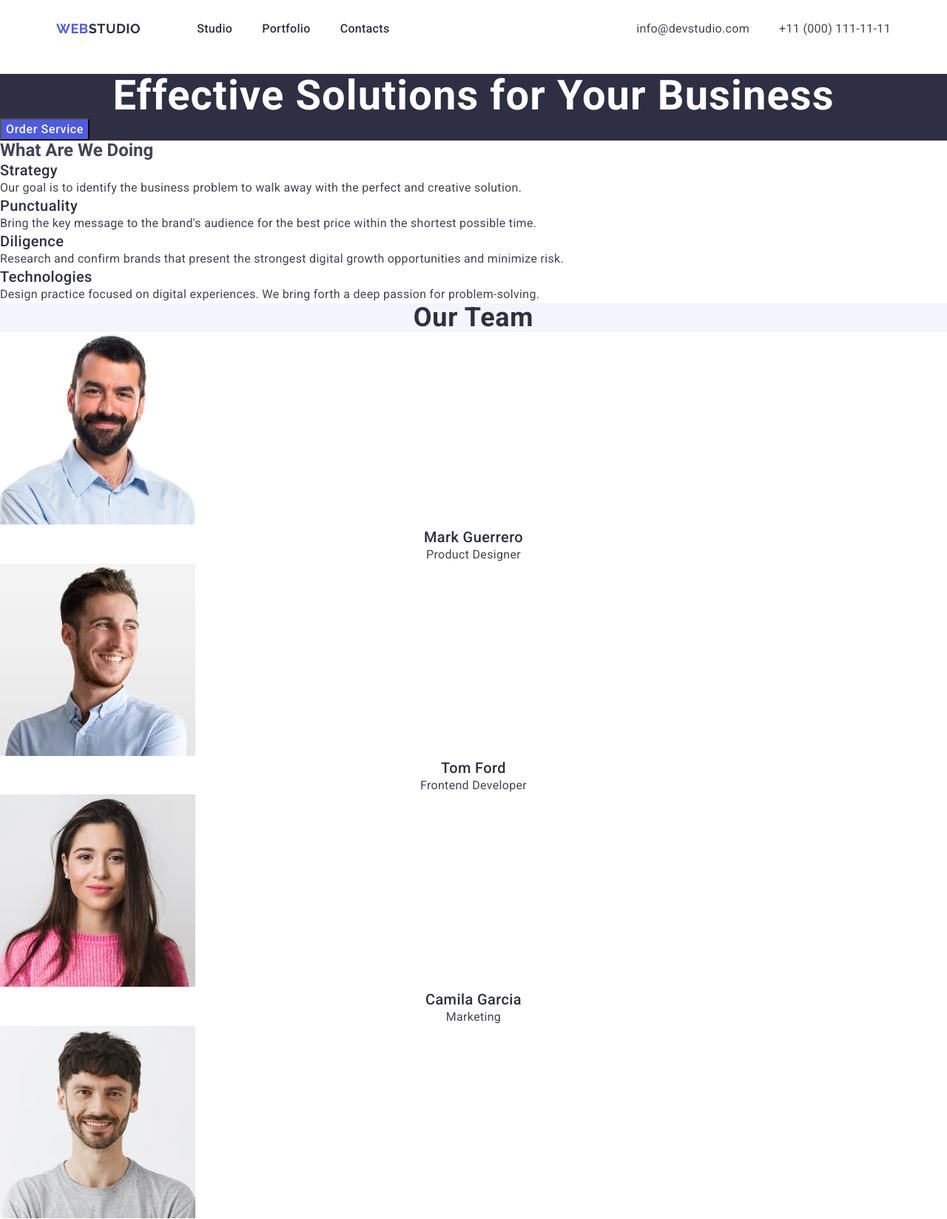
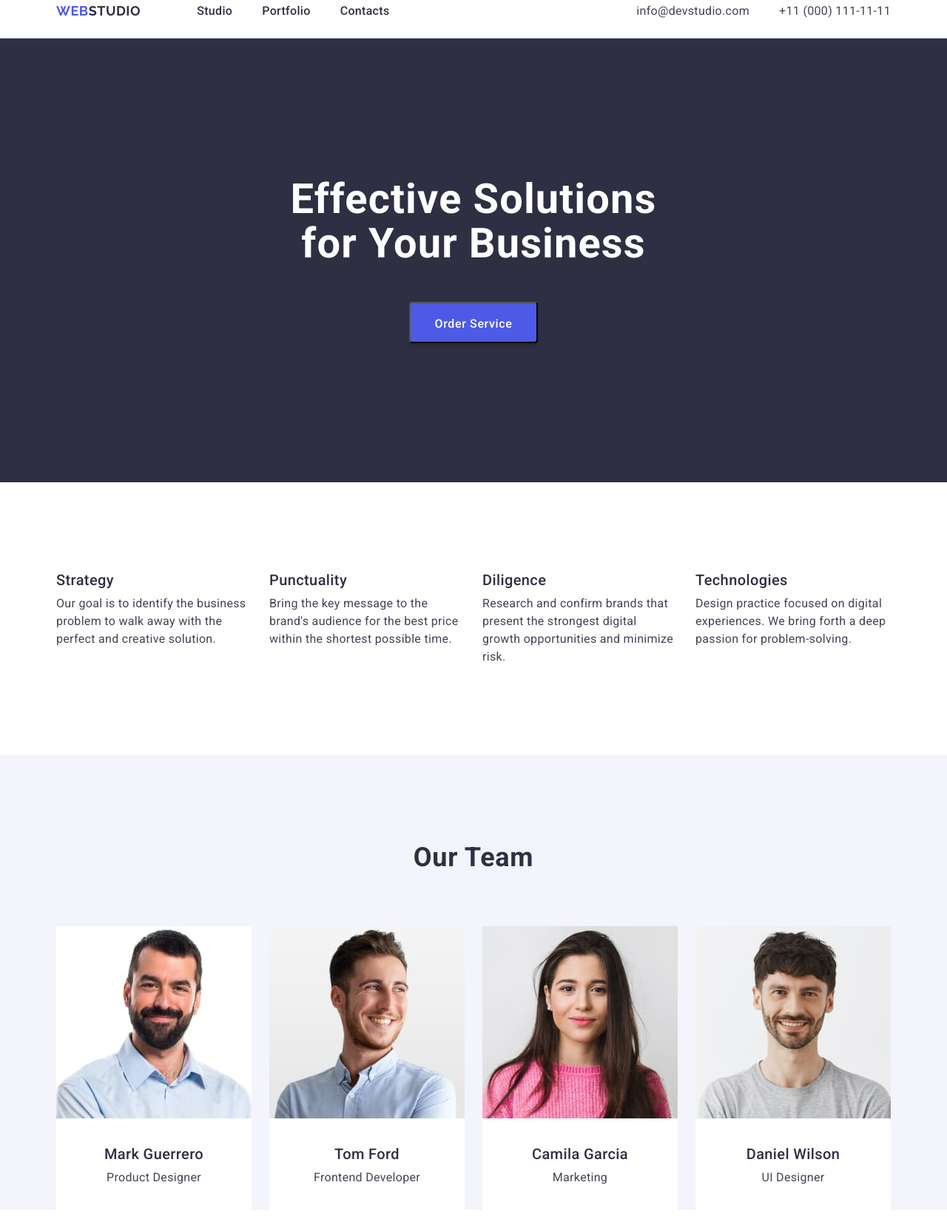
Before and after one commit to Aleksandr-Raynov/goit-markup-hw-03, a plain HTML site: page index.html in a window 1280 px wide. Shown: the part 21-1669 px from the top of the page at 74% size. Drawn offline with nearby package versions, Linux system fonts and the light colour scheme.

Commit message:
make 2 section

```diff
--- a/css/styles.css
+++ b/css/styles.css
@@ -35,8 +35,6 @@ border-bottom: 1px solid #e7e9fc;
 .header-nav {
   display: flex;
   align-items: center;
-  margin-top: 24px;
-  margin-bottom: 24px;
 }
 .nav-list {
   display: flex;
@@ -89,6 +87,7 @@ margin-left: auto;
 }
 .contacts {
   font-style: normal;
+  margin-left: auto;
 }
 .contacts-link {
   font-size: 16px;
@@ -96,10 +95,14 @@ margin-left: auto;
   letter-spacing: 0.02em;
   color: #434455;
 }
+
+/* section solutions */
 .section-solutions {
-    background-color: #2e2f42;
+  background-color: #2e2f42;
+  display: flex;
 }
 .button {
+    display: block;
     font-family: "Roboto", sans-serif;
     font-weight: 500;
     font-size: 16px;
@@ -108,11 +111,20 @@ margin-left: auto;
     color: #fff;
     cursor: pointer;
     background-color: #4d5ae5;
+    border-radius: 4px;
+    padding: 16px 32px;
+    height: 56px;
+    box-shadow: 0 4px 4px 0 rgba(0, 0, 0, 0.15);
+    min-width: 169px;
+    margin-left: auto;
+    margin-right: auto;
+    margin-bottom: 188px;
 }
 .button:hover,
 .button:focus {
     background-color: #404bbf
 }
+
 .section-solutions-title {
     font-weight: 700;
     font-size: 56px;
@@ -120,31 +132,58 @@ margin-left: auto;
     letter-spacing: 0.02em;
     text-align: center;
     color: #fff;
+    padding-top: 188px;
+    margin-bottom: 48px;
+    margin-left: auto;
+    margin-right: auto;
+    width: 496px;
 }
-.sections-headers {
-    font-weight: 700;
-    font-size: 36px;
-    line-height: 1.11;
-    letter-spacing: 0.02em;
-    text-align: center;
-    text-transform: capitalize;
-    color: #2e2f42;
-}
+ /* section2 */
+ .list-doing {
+  display: flex;
+  width: calc((100% - 72px) / 4);
+  gap: 24px;
+  margin: 120px 0;
+ }
 .section-doing-title {
     font-weight: 500;
     font-size: 20px;
     line-height: 1.2;
     letter-spacing: 0.02em;
     color: #2e2f42;
+    margin-bottom: 8px;
 }
 .section-doing-text {
     font-size: 16px;
     line-height: 1.5;
     letter-spacing: 0.02em;
     color: #434455;
+    width: 264px;
 }
+/* section team */
 .section-team {
     background-color: #f4f4fd;
+    display: flex;
+    flex-direction: column;
+}
+.container-team {
+  display: flex;
+  flex-direction: row;
+}
+.sections-headers {
+  font-weight: 700;
+  font-size: 36px;
+  line-height: 1.11;
+  letter-spacing: 0.02em;
+  text-align: center;
+  text-transform: capitalize;
+  color: #2e2f42;
+  margin: 120px auto 72px;
+  display: flex;
+}
+.img-list {
+  display: flex;
+  gap: 24px;
 }
 .team-item {
    background-color: #fff;
@@ -163,6 +202,21 @@ margin-left: auto;
     text-align: center;
     color: #434455;
 }
+
+.team-text-container {
+  display: flex;
+  flex-direction: column;
+  gap: 8px;
+  margin: 32px 16px;
+}
+
+/* section portfolio */
+.container-portfolio {
+  display: flex;
+  flex-direction: column;
+}
+
+
 .portfolio-title {
     font-weight: 500;
     font-size: 20px;
--- a/index.html
+++ b/index.html
@@ -38,8 +38,7 @@
         <address class="contacts">
           <ul class="contacts-list">
             <li class="contacts-item">
-              <a class="contacts-link" href="mailto:info@devstudio.com"
-                >info@devstudio.com
+              <a class="contacts-link" href="mailto:info@devstudio.com">info@devstudio.com
               </a>
             </li>
             <li class="contacts-item">
@@ -53,15 +52,18 @@
     </header>
     <main>
       <section class="section-solutions">
+        <div class="container">
         <h1 class="section-solutions-title">
           Effective Solutions for Your Business
         </h1>
         <button type="button" class="button">Order Service</button>
+        </div>
       </section>
 
       <section>
-        <h2>What Are We Doing</h2>
-        <ul>
+        <div class="container">
+        <h2 hidden class="visually-hidden">What Are We Doing</h2>
+        <ul class="list-doing">
           <li>
             <h3 class="section-doing-title">Strategy</h3>
             <p class="section-doing-text">
@@ -91,24 +93,30 @@
             </p>
           </li>
         </ul>
+        </div>
       </section>
 
       <section class="section-team">
         <h2 class="sections-headers">Our Team</h2>
-        <ul>
+        <div class="container container-team">
+        <ul class="img-list">
           <li class="team-item">
             <img
               src="./images/mark.jpg"
               alt="face of Mark Guerrero"
               width="264"
             />
-            <h3 class="team-title">Mark Guerrero</h3>
-            <p class="team-text">Product Designer</p>
+            <div class="team-text-container">
+              <h3 class="team-title">Mark Guerrero</h3>
+              <p class="team-text">Product Designer</p>
+            </div>
           </li>
           <li class="team-item">
             <img src="./images/tom.jpg" alt="face of Tom Ford" width="264" />
+            <div class="team-text-container">
             <h3 class="team-title">Tom Ford</h3>
             <p class="team-text">Frontend Developer</p>
+            </div>
           </li>
           <li class="team-item">
             <img
@@ -116,8 +124,10 @@
               alt="face of Camila Garcia"
               width="264"
             />
+            <div class="team-text-container">
             <h3 class="team-title">Camila Garcia</h3>
             <p class="team-text">Marketing</p>
+            </div>
           </li>
           <li class="team-item">
             <img
@@ -125,19 +135,25 @@
               alt="face of Daniel Wilson"
               width="264"
             />
+            <div class="team-text-container">
             <h3 class="team-title">Daniel Wilson</h3>
             <p class="team-text">UI Designer</p>
+            </div>
           </li>
         </ul>
+        </div>
       </section>
 
       <section>
+        <div class="container container-portfolio">
         <h2 class="sections-headers">Our Portfolio</h2>
         <ul>
           <li>
             <img src="./images/banking.jpg" alt="banking app" width="360" />
+            <div>
             <h3 class="portfolio-title">Banking App</h3>
             <p class="portfolio-text">App</p>
+            </div>
           </li>
           <li>
             <img
@@ -145,8 +161,10 @@
               alt="cashless payment"
               width="360"
             />
+            <div>
             <h3 class="portfolio-title">Cashless Payment</h3>
             <p class="portfolio-text">Marketing</p>
+            </div>
           </li>
           <li>
             <img
@@ -154,13 +172,17 @@
               alt="meditation app"
               width="360"
             />
+            <div>
             <h3 class="portfolio-title">Meditation App</h3>
             <p class="portfolio-text">App</p>
+            </div>
           </li>
           <li>
             <img src="./images/taxi.jpg" alt="taxi service" width="360" />
+            <div>
             <h3 class="portfolio-title">Taxi Service</h3>
             <p class="portfolio-text">Marketing</p>
+            </div>
           </li>
           <li>
             <img
@@ -168,18 +190,24 @@
               alt="screen illustrations"
               width="360"
             />
+            <div>
             <h3 class="portfolio-title">Screen Illustrations</h3>
             <p class="portfolio-text">Design</p>
+            </div>
           </li>
           <li>
             <img src="./images/online.jpg" alt="online courses" width="360" />
+            <div>
             <h3 class="portfolio-title">Online Courses</h3>
             <p class="portfolio-text">Marketing</p>
+            </div>
           </li>
         </ul>
+        </div>
       </section>
     </main>
     <footer class="page-footer">
+      <div class="container">
       <a class="logo footer-logo" href="./index.html"
         >Web<span class="logo-part">Studio</span></a
       >
@@ -187,6 +215,7 @@
         Increase the flow of customers and sales for your business with digital
         marketing & growth solutions.
       </p>
+      </div>
     </footer>
   </body>
 </html>
```
